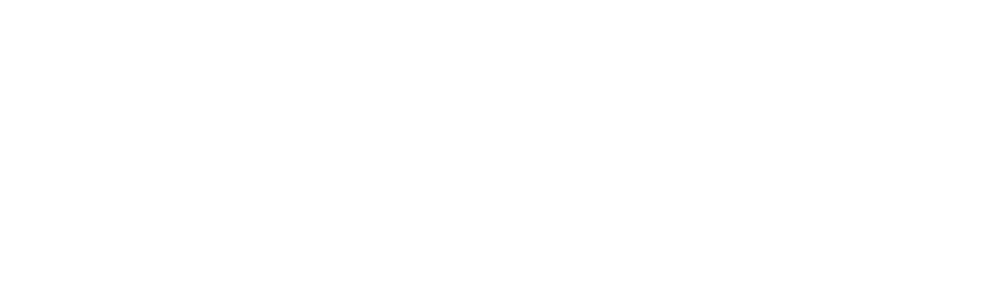
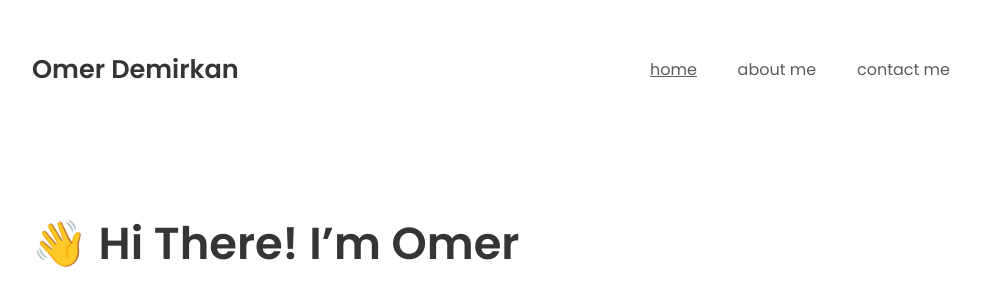
Before and after one commit to omerdemirkan/portfolio-2.0, a Next.js app: page / in a window 1280 px wide. Shown: the top 306 px of the page, without its empty margins (149-1130 px from the left). Built offline with nearby package versions, Linux system fonts and the light colour scheme.

Commit message:
create barebones layout and utility components

```diff
--- /dev/null
+++ b/components/Layout.js
@@ -0,0 +1,26 @@
+import React from "react";
+import NavBar from "./NavBar";
+
+function Layout({ children, activePath }) {
+    return (
+        <div className="layout">
+            <NavBar activePath={activePath} />
+            <main>{children}</main>
+            <style jsx>{`
+                .layout {
+                    margin: auto;
+                    width: 100%;
+                    padding: 0 1rem;
+                    max-width: 950px;
+                    height: 100vh;
+                }
+
+                .layout main {
+                    padding: 2.6rem 0;
+                }
+            `}</style>
+        </div>
+    );
+}
+
+export default Layout;
--- /dev/null
+++ b/components/Logo.js
@@ -0,0 +1,5 @@
+function Logo() {
+    return <h3>Omer Demirkan</h3>;
+}
+
+export default Logo;
--- /dev/null
+++ b/components/NavBar.js
@@ -0,0 +1,50 @@
+import React from "react";
+import Logo from "./Logo";
+import Link from "next/link";
+
+const navigationElements = [
+    { label: "home", path: "/" },
+    { label: "about me", path: "/about-me" },
+    { label: "contact me", path: "/contact-me" },
+];
+
+function NavBar({ activePath }) {
+    return (
+        <div className="navbar-container">
+            <Logo />
+
+            <nav>
+                {navigationElements.map(({ path, label }) => (
+                    <Link href={path}>
+                        <a
+                            style={{
+                                textDecoration:
+                                    path === activePath ? "underline" : "none",
+                            }}
+                        >
+                            {label}
+                        </a>
+                    </Link>
+                ))}
+            </nav>
+
+            <style jsx>{`
+                .navbar-container {
+                    overflow: auto;
+                    display: flex;
+                    justify-content: space-between;
+                    padding: 1.5rem 0;
+                }
+
+                .navbar-container nav {
+                    display: flex;
+                    justify-content: space-between;
+                    align-items: center;
+                    width: 300px;
+                }
+            `}</style>
+        </div>
+    );
+}
+
+export default NavBar;
--- /dev/null
+++ b/pages/_app.js
@@ -0,0 +1,7 @@
+import "../styles/globals.css";
+
+function MyApp({ Component, pageProps }) {
+    return <Component {...pageProps} />;
+}
+
+export default MyApp;
--- a/pages/index.js
+++ b/pages/index.js
@@ -1,11 +1,13 @@
 import Head from "next/head";
+import Layout from "../components/Layout";
 
 export default function Home() {
     return (
-        <div>
+        <Layout activePath="/">
             <Head>
                 <title>Omer Demirkan - Home</title>
             </Head>
-        </div>
+            <h1>👋 Hi There! I’m Omer</h1>
+        </Layout>
     );
 }
--- a/styles/globals.css
+++ b/styles/globals.css
@@ -1,9 +1,21 @@
+@import url("https://fonts.googleapis.com/css2?family=Poppins:wght@400;600&display=swap");
+
+:root {
+  --background: #ffffff;
+  --contrast-primary: #353535;
+  --contrast-secondary: #5c5c5c;
+  --accent: #826efd;
+}
+
+* {
+  font-family: "Poppins", sans-serif;
+  box-sizing: border-box;
+}
+
 html,
 body {
   padding: 0;
   margin: 0;
-  font-family: -apple-system, BlinkMacSystemFont, Segoe UI, Roboto, Oxygen,
-    Ubuntu, Cantarell, Fira Sans, Droid Sans, Helvetica Neue, sans-serif;
 }
 
 a {
@@ -11,6 +23,32 @@
   text-decoration: none;
 }
 
-* {
-  box-sizing: border-box;
+h1,
+h2,
+h3,
+h4,
+h5,
+h6 {
+  color: var(--contrast-primary);
 }
+
+p,
+a {
+  color: var(--contrast-secondary);
+}
+
+h1 {
+  font-size: 2.8rem;
+}
+
+h2 {
+  font-size: 2rem;
+}
+
+h3 {
+  font-size: 1.6rem;
+}
+
+h4 {
+  font-size: 1.4rem;
+}
```
Also changed, not shown: 1 other file (tests, documents, lock files or other folders).
